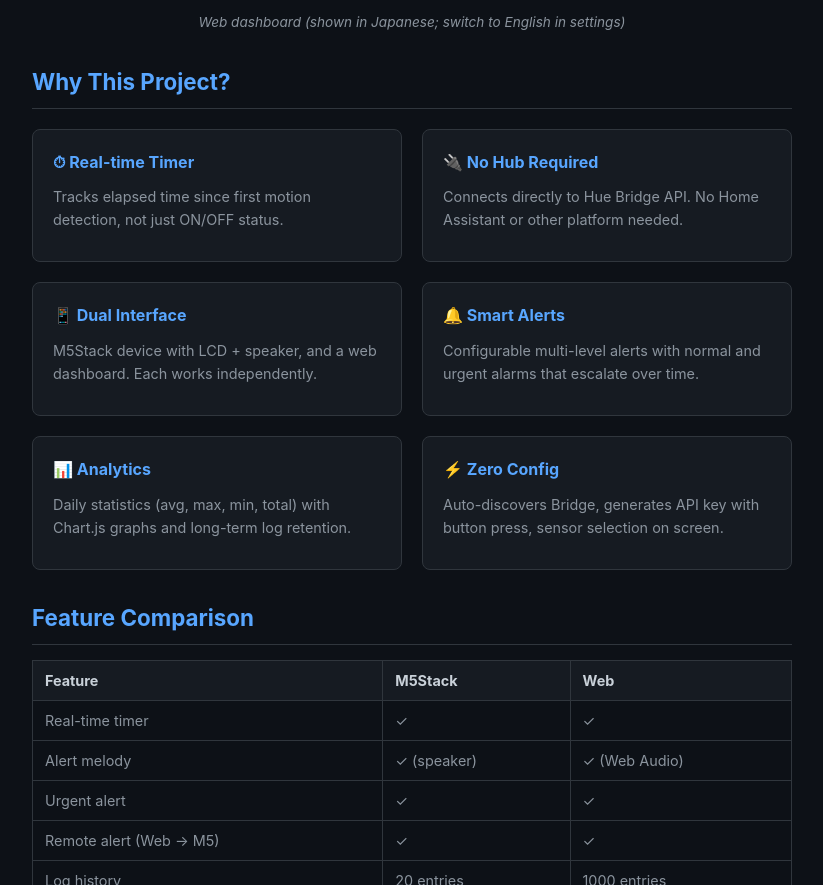
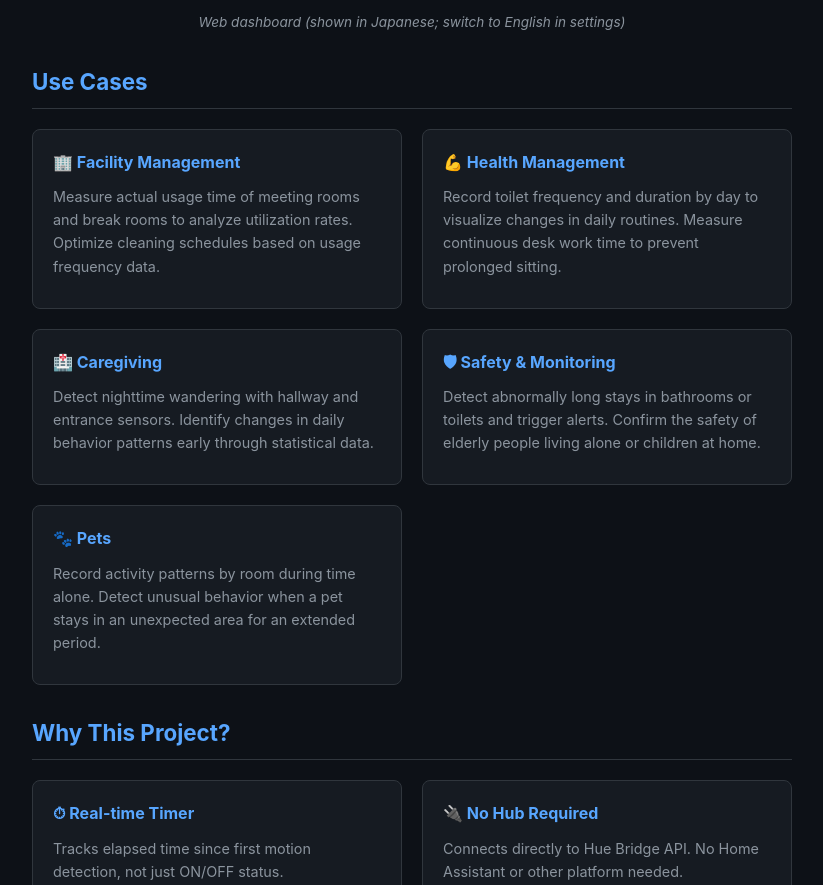
Before and after one commit to yo1t/hue-motion-timer, a plain HTML site: page docs/index.html in a window 1280 px wide. Shown: the part 895-1780 px from the top of the page, without its empty margins (228-1051 px from the left). Drawn offline with Linux system fonts and the light colour scheme.

Commit message:
Add use cases to GitHub Pages

```diff
--- a/docs/index.html
+++ b/docs/index.html
@@ -63,6 +63,30 @@
       <em>Web dashboard (shown in Japanese; switch to English in settings)</em>
     </div>
 
+    <h2>Use Cases</h2>
+    <div class="features">
+      <div class="feature">
+        <h3>🏢 Facility Management</h3>
+        <p>Measure actual usage time of meeting rooms and break rooms to analyze utilization rates. Optimize cleaning schedules based on usage frequency data.</p>
+      </div>
+      <div class="feature">
+        <h3>💪 Health Management</h3>
+        <p>Record toilet frequency and duration by day to visualize changes in daily routines. Measure continuous desk work time to prevent prolonged sitting.</p>
+      </div>
+      <div class="feature">
+        <h3>🏥 Caregiving</h3>
+        <p>Detect nighttime wandering with hallway and entrance sensors. Identify changes in daily behavior patterns early through statistical data.</p>
+      </div>
+      <div class="feature">
+        <h3>🛡 Safety & Monitoring</h3>
+        <p>Detect abnormally long stays in bathrooms or toilets and trigger alerts. Confirm the safety of elderly people living alone or children at home.</p>
+      </div>
+      <div class="feature">
+        <h3>🐾 Pets</h3>
+        <p>Record activity patterns by room during time alone. Detect unusual behavior when a pet stays in an unexpected area for an extended period.</p>
+      </div>
+    </div>
+
     <h2>Why This Project?</h2>
     <div class="features">
       <div class="feature">
```
Also changed, not shown: docs/ja.html (+24 -0 lines).
